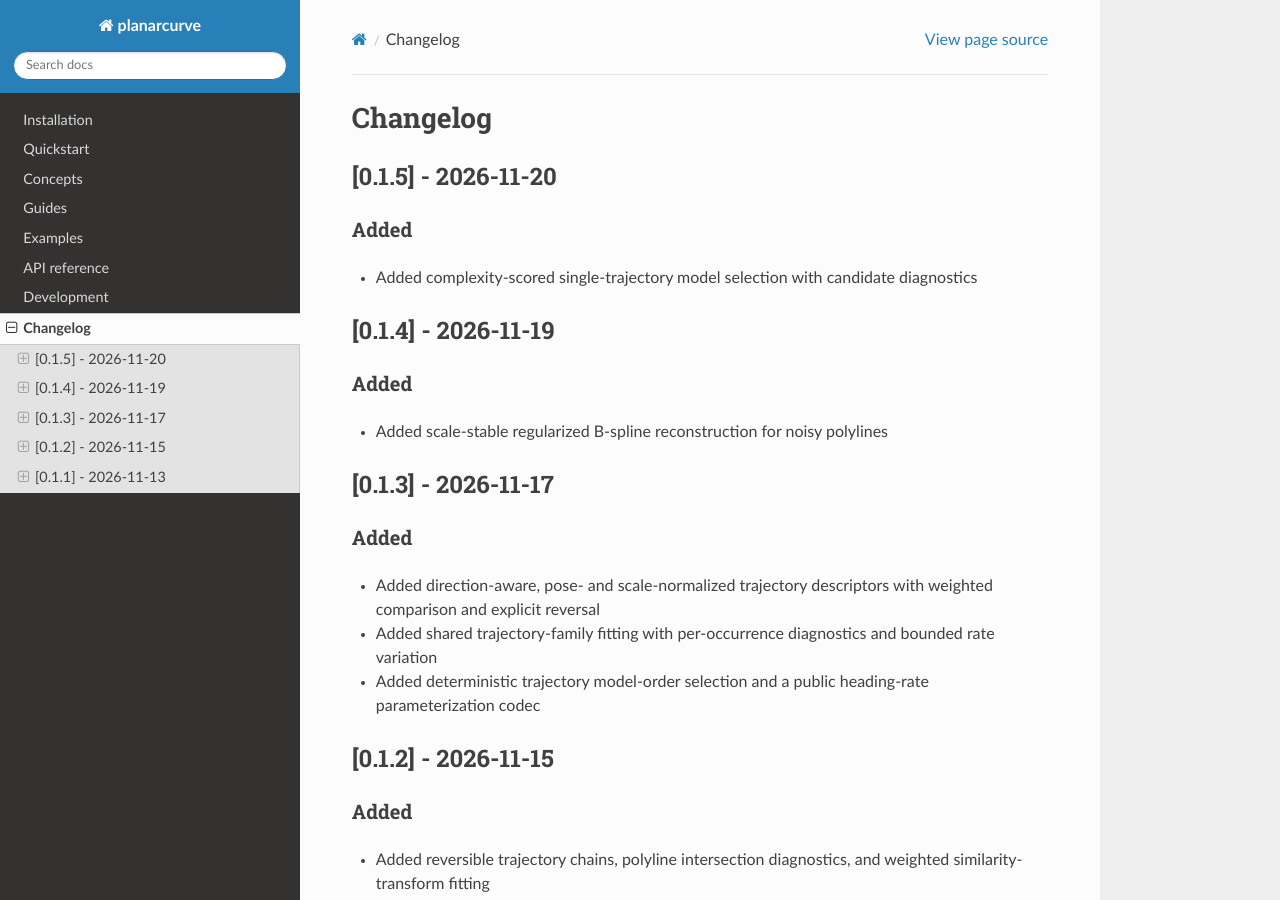
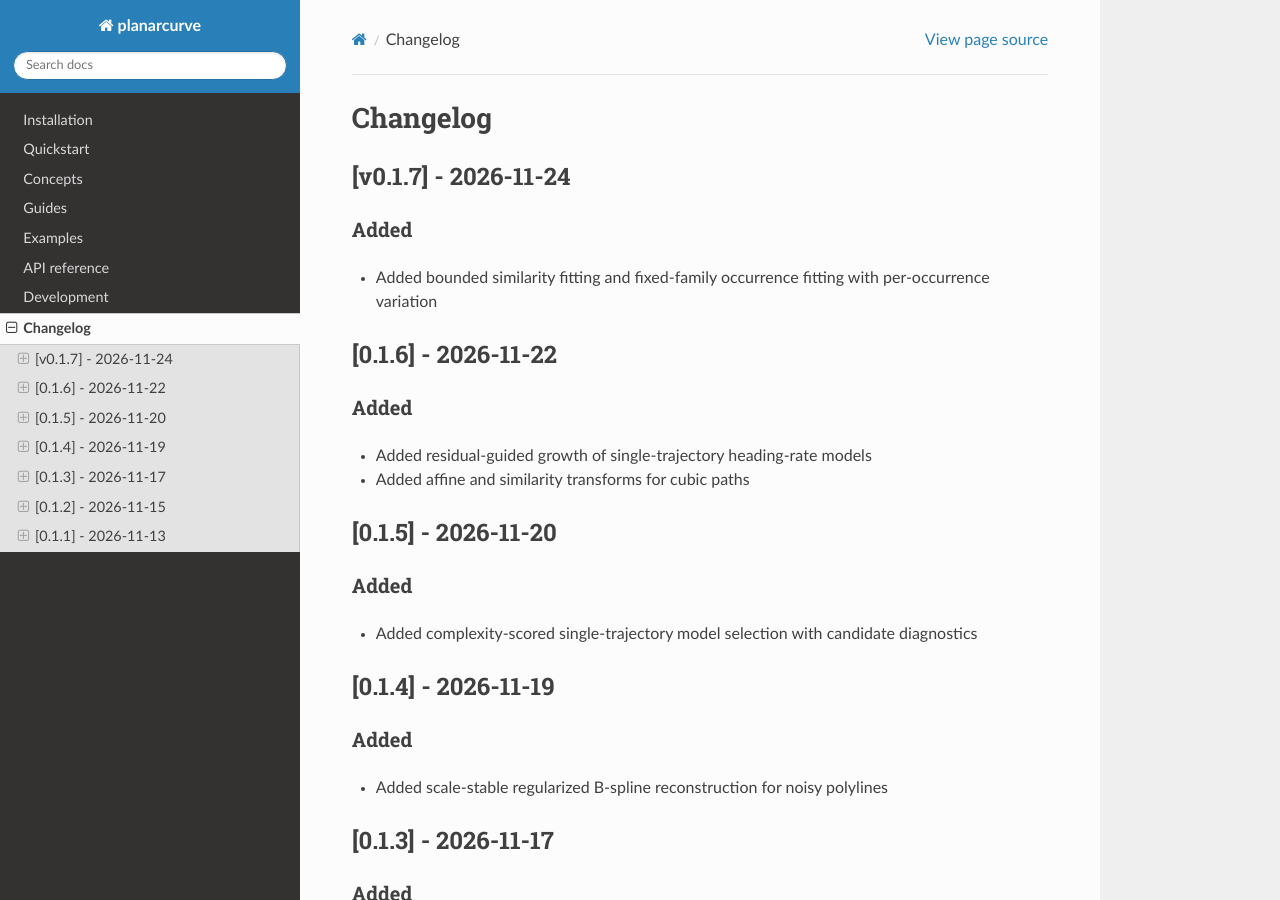
Before and after one commit to schreibatlas/planarcurve, a Sphinx documentation site: the page built from docs/changelog.md, in a window 1280 px wide and 900 px high. Built offline with Sphinx 7.4.7 and the Read the Docs theme 3.1.0, drawn with Linux system fonts in a browser that asks for light colours.

Commit message:
doc: changelog

```diff
--- a/docs/changelog.md
+++ b/docs/changelog.md
@@ -1,4 +1,17 @@
 # Changelog
+
+## [v0.1.7] - 2026-11-24
+### Added
+- Added bounded similarity fitting and fixed-family occurrence fitting with per-occurrence variation
+
+<!-- generated by releaseledger -->
+
+## [0.1.6] - 2026-11-22
+### Added
+- Added residual-guided growth of single-trajectory heading-rate models
+- Added affine and similarity transforms for cubic paths
+
+<!-- generated by releaseledger -->
 
 ## [0.1.5] - 2026-11-20
 ### Added
```
Also changed, not shown: .ledger/releaseledger/data/ledgers/main/releases/v0.1.7/entries/entry-0001.md (added), .ledger/releaseledger/data/ledgers/main/releases/v0.1.7/release.md (added), 9 other files.
